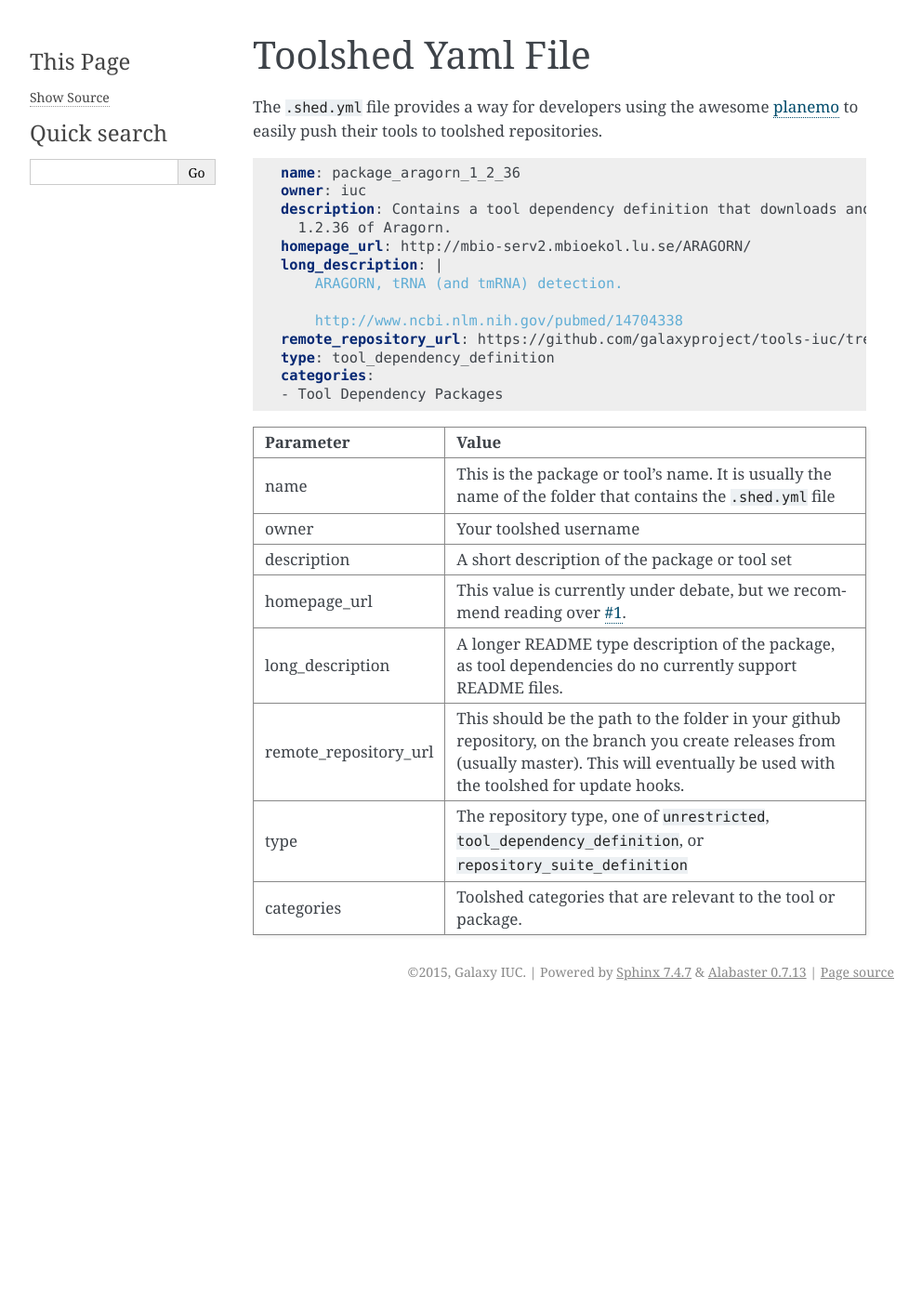
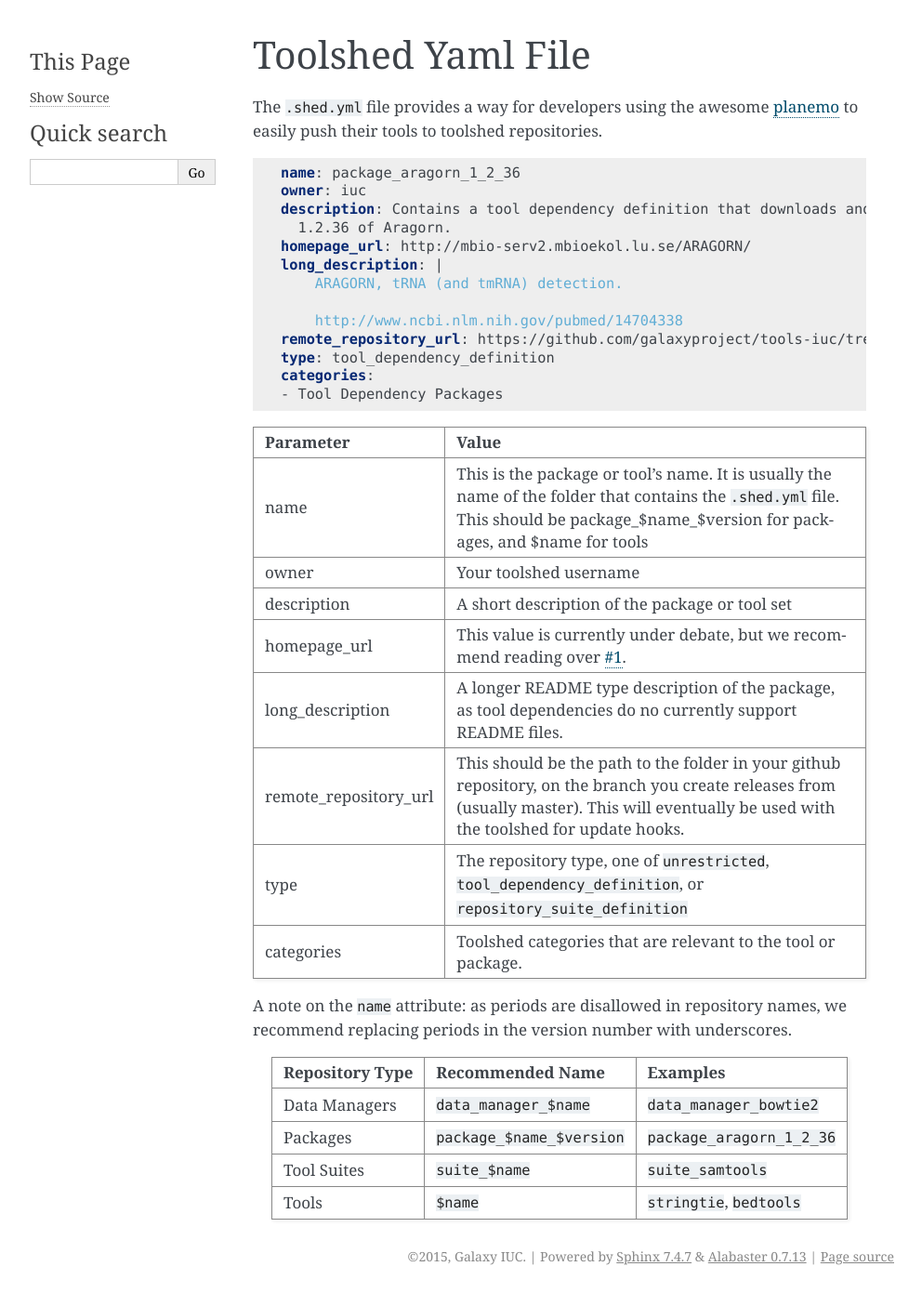
Before and after one commit to galaxy-iuc/standards, a Sphinx documentation site: the page built from docs/best_practices/shed_yml.rst, in a window 1280 px wide. Shown: the whole page at 93% size, without its empty margins (148-1140 px from the left). Built offline with Sphinx 7.4.7, drawn with Linux system fonts in a browser that asks for light colours; before the commit the page ends 1085 px from its top, so only the background shows below that.

Commit message:
Expand section on naming convention

```diff
--- a/docs/best_practices/shed_yml.rst
+++ b/docs/best_practices/shed_yml.rst
@@ -25,7 +25,7 @@ toolshed repositories.
 +-----------------------+--------------------------------------------------------------------------------------------------------------------------------------------------------------------------------------------+
 | Parameter             | Value                                                                                                                                                                                      |
 +=======================+============================================================================================================================================================================================+
-| name                  | This is the package or tool's name. It is usually the name of the folder that contains the ``.shed.yml`` file                                                                              |
+| name                  | This is the package or tool's name. It is usually the name of the folder that contains the ``.shed.yml`` file. This should be package_$name_$version for packages, and $name for tools     |
 +-----------------------+--------------------------------------------------------------------------------------------------------------------------------------------------------------------------------------------+
 | owner                 | Your toolshed username                                                                                                                                                                     |
 +-----------------------+--------------------------------------------------------------------------------------------------------------------------------------------------------------------------------------------+
@@ -41,3 +41,17 @@ toolshed repositories.
 +-----------------------+--------------------------------------------------------------------------------------------------------------------------------------------------------------------------------------------+
 | categories            | Toolshed categories that are relevant to the tool or package.                                                                                                                              |
 +-----------------------+--------------------------------------------------------------------------------------------------------------------------------------------------------------------------------------------+
+
+A note on the ``name`` attribute: as periods are disallowed in repository names, we recommend replacing periods in the version number with underscores.
+
++-----------------------+-----------------------------+-----------------------------+
+| Repository Type       | Recommended Name            | Examples                    |
++=======================+=============================+=============================+
+| Data Managers         | ``data_manager_$name``      | ``data_manager_bowtie2``    |
++-----------------------+-----------------------------+-----------------------------+
+| Packages              | ``package_$name_$version``  | ``package_aragorn_1_2_36``  |
++-----------------------+-----------------------------+-----------------------------+
+| Tool Suites           | ``suite_$name``             | ``suite_samtools``          |
++-----------------------+-----------------------------+-----------------------------+
+| Tools                 | ``$name``                   | ``stringtie``, ``bedtools`` |
++-----------------------+-----------------------------+-----------------------------+
```
